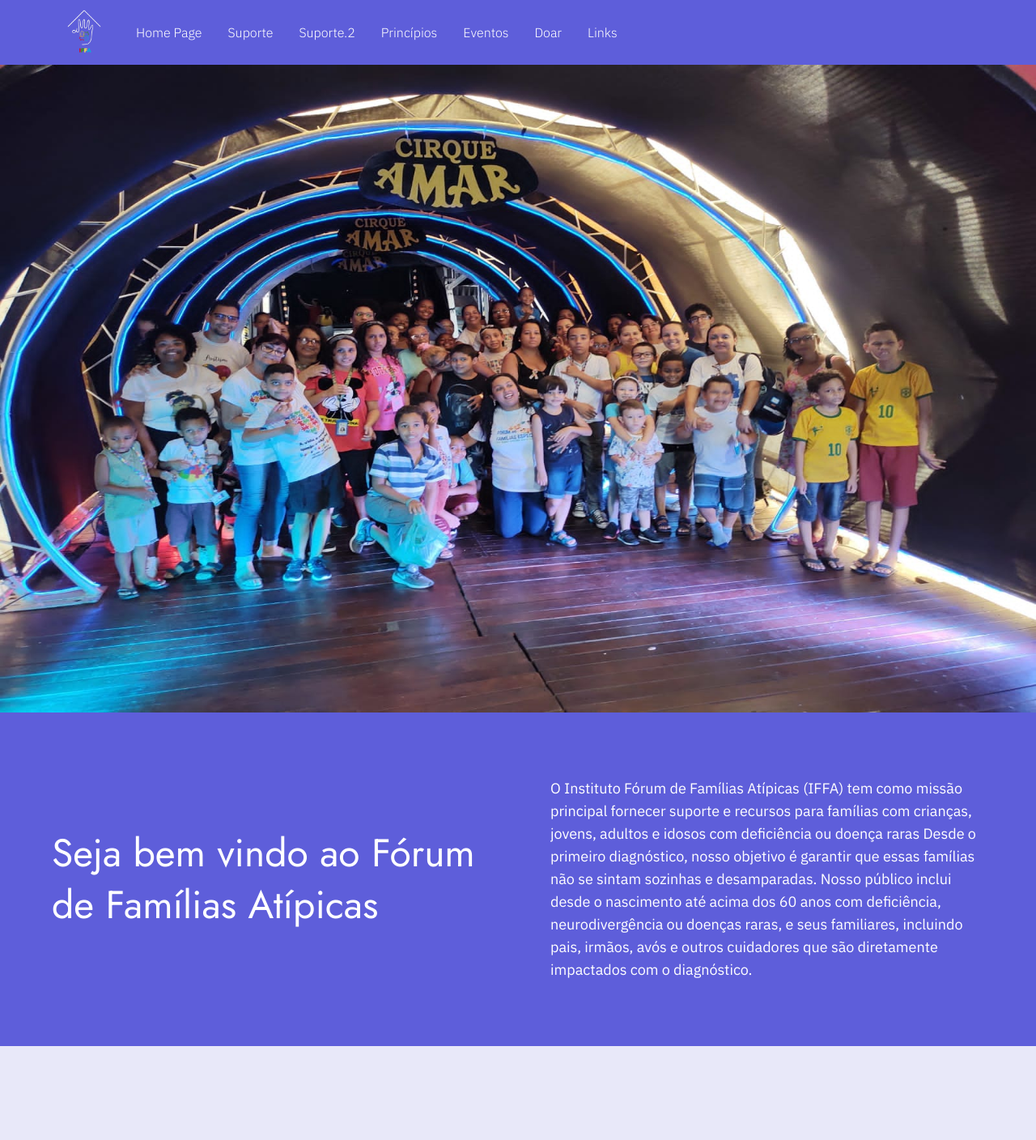
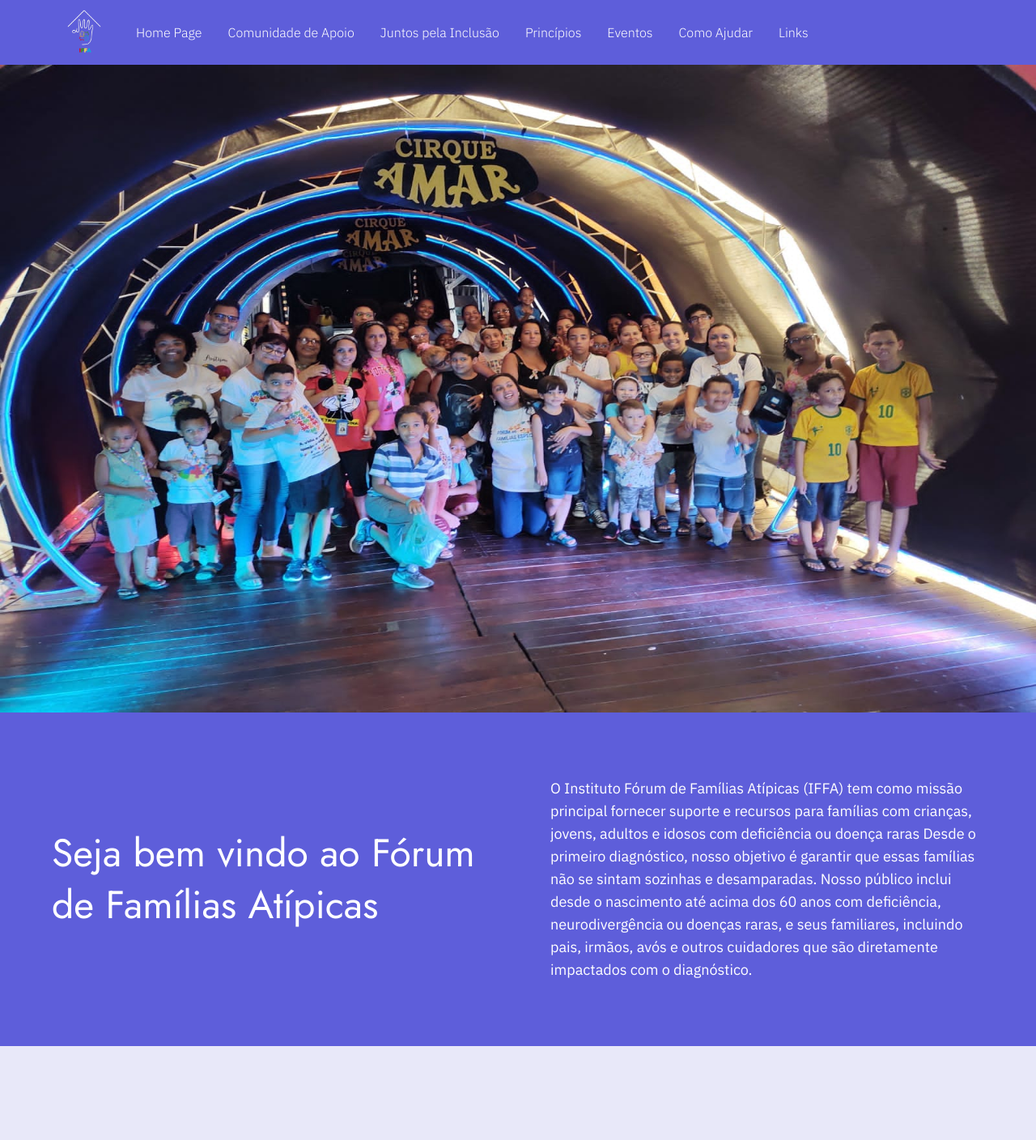
Before and after one commit to arthursnr/IFFA, a Next.js app: page / in a window 1280 px wide. Shown: the top 1408 px of the page at 81% size. Built offline with nearby package versions, Linux system fonts and the light colour scheme.

Commit message:
Titles Changes

```diff
--- a/app/components/buttons/NavMenu.tsx
+++ b/app/components/buttons/NavMenu.tsx
@@ -42,11 +42,11 @@
             >
                 <ul className="flex flex-col text-xl font-ibm font-normal">
                     <li className="hover:text-gray-300 hover:bg-white/5 rounded-lg cursor-pointer py-4 px-2"><a href="#welcome" onClick={toggleDrawer} className="relative">Home Page</a></li>
-                    <li className="hover:text-gray-300 hover:bg-white/5 rounded-lg cursor-pointer py-4 px-2"><a href="#support" onClick={toggleDrawer} className="relative">Suporte</a></li>
-                    <li className="hover:text-gray-300 hover:bg-white/5 rounded-lg cursor-pointer py-4 px-2"><a href="#support2" onClick={toggleDrawer} className="relative">Suporte.2</a></li>
+                    <li className="hover:text-gray-300 hover:bg-white/5 rounded-lg cursor-pointer py-4 px-2"><a href="#support" onClick={toggleDrawer} className="relative">Comunidade de Apoio</a></li>
+                    <li className="hover:text-gray-300 hover:bg-white/5 rounded-lg cursor-pointer py-4 px-2"><a href="#support2" onClick={toggleDrawer} className="relative">Juntos pela Inclusão</a></li>
                     <li className="hover:text-gray-300 hover:bg-white/5 rounded-lg cursor-pointer py-4 px-2"><a href="#principios" onClick={toggleDrawer} className="relative">Princípios</a></li>
                     <li className="hover:text-gray-300 hover:bg-white/5 rounded-lg cursor-pointer py-4 px-2"><a href="#workshop" onClick={toggleDrawer} className="relative">Eventos</a></li>
-                    <li className="hover:text-gray-300 hover:bg-white/5 rounded-lg cursor-pointer py-4 px-2"><a href="#donate" onClick={toggleDrawer} className="relative">Doar</a></li>
+                    <li className="hover:text-gray-300 hover:bg-white/5 rounded-lg cursor-pointer py-4 px-2"><a href="#donate" onClick={toggleDrawer} className="relative">Como Ajudar</a></li>
                     <li className="hover:text-gray-300 hover:bg-white/5 rounded-lg cursor-pointer py-4 px-2"><a href="#support3" onClick={toggleDrawer} className="relative">Links</a></li>
                 </ul>
             </motion.div>
--- a/app/components/header/header.tsx
+++ b/app/components/header/header.tsx
@@ -10,11 +10,11 @@
             <div className="hidden md:flex items-start ">
                 <ul className="flex gap-5 text-base leading-6 font-ibm font-light lg:gap-8">
                     <li className="hover:text-white/80"><a href="#welcome">Home Page</a></li>
-                    <li className="hover:text-white/80"><a href="#support">Suporte</a></li>
-                    <li className="hover:text-white/80"><a href="#support2">Suporte.2</a></li>
+                    <li className="hover:text-white/80"><a href="#support">Comunidade de Apoio</a></li>
+                    <li className="hover:text-white/80"><a href="#support2">Juntos pela Inclusão</a></li>
                     <li className="hover:text-white/80"><a href="#principios">Princípios</a></li>
                     <li className="hover:text-white/80"><a href="#workshop">Eventos</a></li>
-                    <li className="hover:text-white/80"><a href="#donate">Doar</a></li>
+                    <li className="hover:text-white/80"><a href="#donate">Como Ajudar</a></li>
                     <li className="hover:text-white/80"><a href="#support3">Links</a></li>
                 </ul>
             </div>
--- a/app/components/mainPage/support/support.tsx
+++ b/app/components/mainPage/support/support.tsx
@@ -7,7 +7,7 @@
             <div id="support" className="flex flex-col gap-8">
                 <div className="flex flex-col gap-3 lg:gap-4">
                     <div>
-                        <span className="text-base font-semibold font-ibm">Suporte</span>
+                        <span className="text-base font-semibold font-ibm">Comunidade de Apoio</span>
                     </div>
 
                     <div className="flex flex-col gap-5">
--- a/app/components/mainPage/support/support2.tsx
+++ b/app/components/mainPage/support/support2.tsx
@@ -2,7 +2,7 @@
     return (
         <div id="support2" className="flex flex-col gap-12 bg-white min-h-screen w-screen py-16 px-5 text-[#0B0105] text-center items-center lg:py-28 lg:px-16 lg:gap-20">
             <div className="flex flex-col gap-3 lg:gap-4 lg:w-3xl">
-                <span className="text-base font-semibold font-ibm">Suporte</span>
+                <span className="text-base font-semibold font-ibm">Juntos pela Inclusão</span>
                 <div className="flex flex-col gap-5 lg:gap-6">
                     <p className="text-4xl font-jost leading-10 lg:text-5xl lg:leading-14">Empoderando Famílias de Crianças com Necessidades Especiais</p>
                     <p className="font-ibm text-base leading-6 lg:text-lg lg:leading-7">No Fórum de Famílias Atípicas, oferecemos um espaço seguro para que as famílias se conectem e compartilhem experiências. Nossa missão é empoderar e apoiar aqueles que enfrentam os desafios de criar crianças com necessidades especiais.</p>
```
